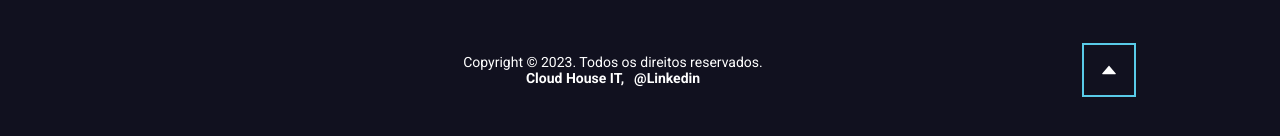
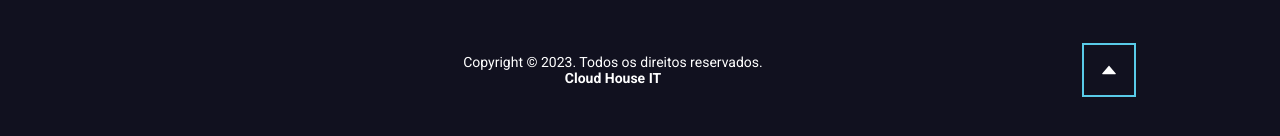
Before and after one commit to CloudHouseDev/landing-page-business, a React (Create React App) app: page / in a window 1280 px wide. Shown: the part 3435-3571 px from the top of the page. Built offline with nearby package versions, Linux system fonts and the light colour scheme.

Commit message:
comment linkedin

```diff
--- a/src/components/footer/footer.jsx
+++ b/src/components/footer/footer.jsx
@@ -10,14 +10,15 @@ function Footer({ shouldShowHomeSectionLink }) {
             <div>
                 <span>Copyright © 2023. Todos os direitos reservados.</span>
                 <strong className="footer-details">
-                    Cloud House IT,
+                    Cloud House IT
+                    {/*  ,
                     <a
                         href="https://www.linkedin.com/in/gabriel-leite-676253189/"
                         target="_blank"
                         rel="noopener noreferrer"
                     >
                         @Linkedin
-                    </a>
+                    </a> */}
                 </strong>
             </div>
             {shouldShowHomeSectionLink ? (
```
